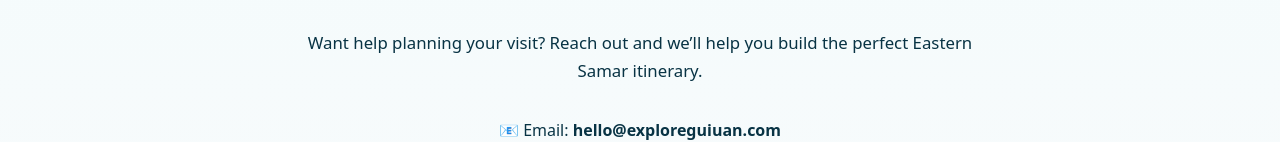
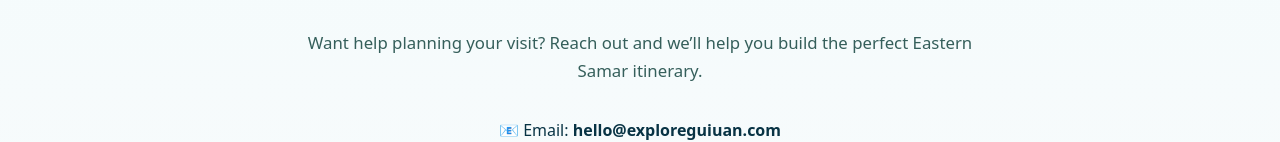
Before and after one commit to sofiacdc/explore-guiuan, a plain HTML site: page index.html in a window 1280 px wide. Shown: the part 1676-1818 px from the top of the page. Drawn offline with Linux system fonts and the light colour scheme.

Commit message:
Update styles.css

```diff
--- a/css/styles.css
+++ b/css/styles.css
@@ -213,6 +213,7 @@ body {
   margin: 0 auto 2rem;
   font-size: 1.05rem;
   line-height: 1.7;
+  color: #355f5b;
 }
 
 .email {
```
